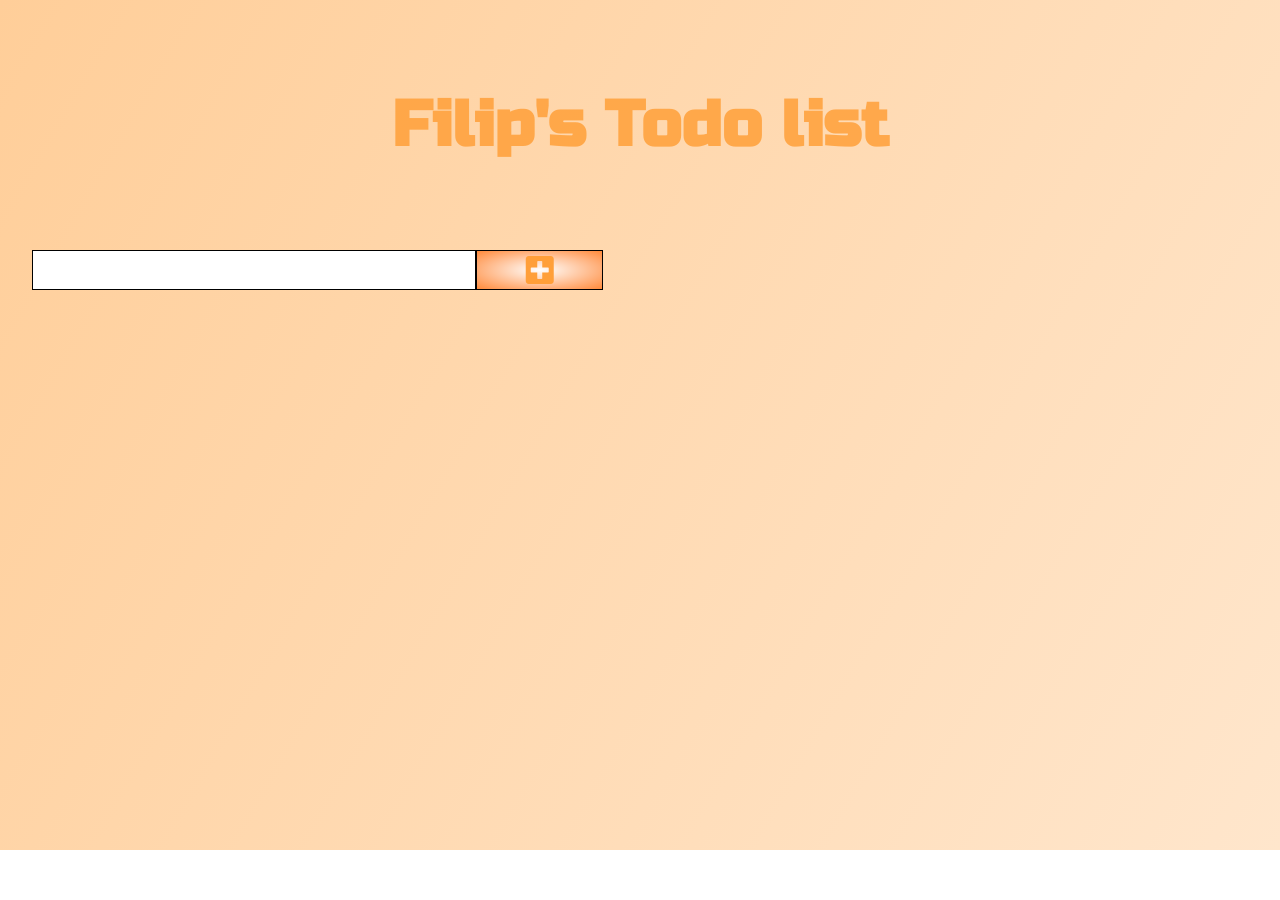
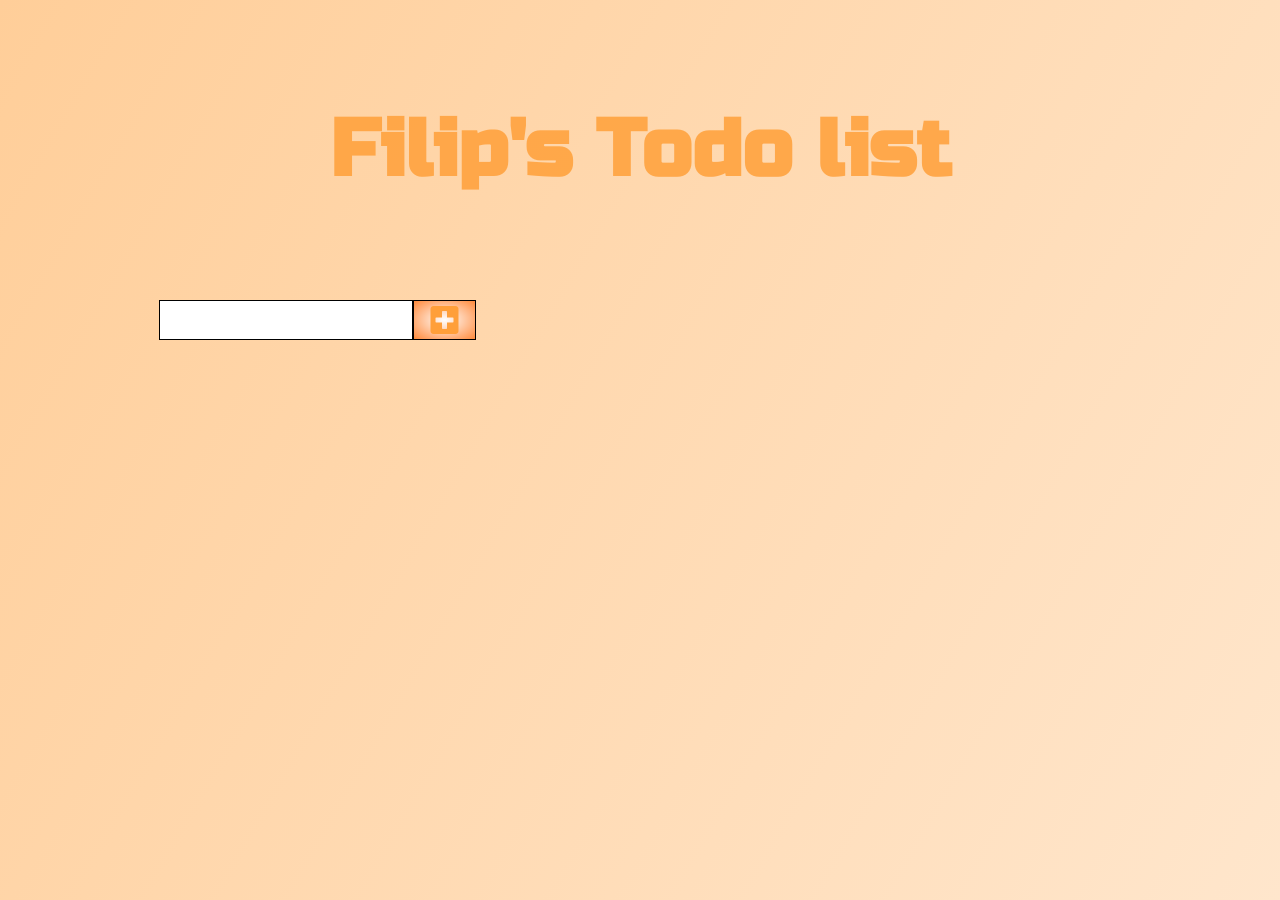
Before and after one commit to FilipEngbergs/Filips-todo-list, a website: page index.html in a window 1280 px wide. Before the commit the page ends 850 px from the top, so only its background shows below. Drawn offline with Linux system fonts and the light colour scheme.

Commit message:
Fixed desktop settings

```diff
--- a/src/scss/main.scss
+++ b/src/scss/main.scss
@@ -26,6 +26,10 @@ body {
             height: 250px;
             font-size: 2rem;
         }
+        @include mixins.desktop {
+            height: 300px;
+            font-size: 2.5rem;
+        }
     }
     main {
         display: flex;
@@ -37,7 +41,6 @@ body {
         @include mixins.tablet {
             flex-direction: row;
             align-items: flex-start;
-            height: 600px;
         }
         form {
             display: flex;
@@ -48,6 +51,9 @@ body {
                 height: 40px;
                 border: 1px solid black;
                 font-size: 1.2rem;
+                @include mixins.desktop {
+                    width: 40%;
+                }
             }
             .submit-input-button {
                 width: 20%;
@@ -56,6 +62,9 @@ body {
                     variables.$fourth-color
                 );
                 border: 1px solid black;
+                @include mixins.desktop {
+                    width: 10%;
+                }
                 i {
                     font-size: 2rem;
                     color: variables.$third-color;
```
Also changed, not shown: src/css/main.css.
